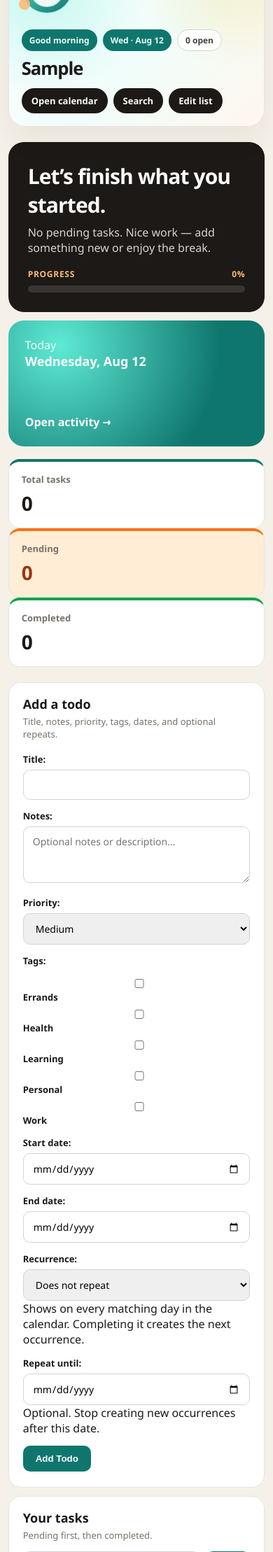
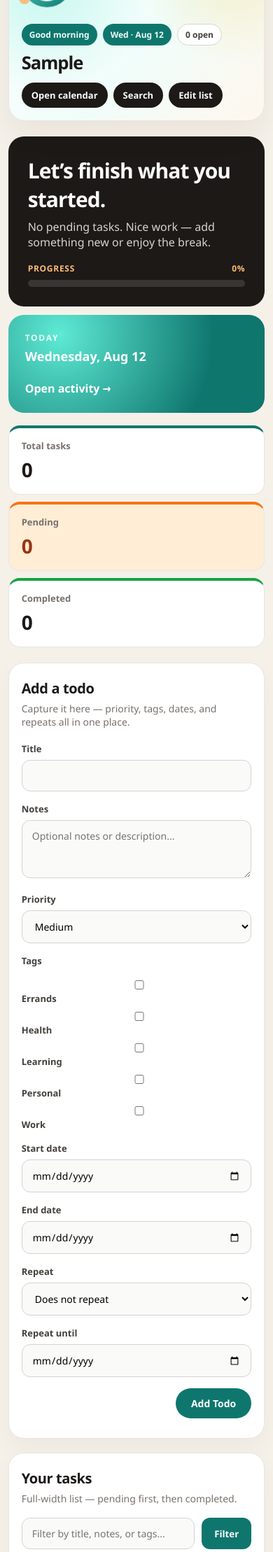
Before and after one commit to iqbalzamri07/djangotutorial, a Django app: page / in a window 390 px wide. Shown: the part 296-2514 px from the top of the page at 70% size. Run offline with Django 5.2, Linux system fonts and the light colour scheme; the visitor is signed in with stand-in values (Sample User, id 1); data comes from the database, SQL or seed files in the repository; data that the repository does not hold is empty.

Commit message:
Refactors CSS styles across multiple templates to improve layout consistency
Removes fixed width and max-width properties from various templates, allowing for more flexible and responsive design. Updates margin settings to enhance spacing and visual appeal. This change streamlines the styling approach and improves the overall user experience across the application.

```diff
--- a/blog/templates/blogs/blog.html
+++ b/blog/templates/blogs/blog.html
@@ -13,8 +13,6 @@
         }
 
         .wrap {
-            width: 94%;
-            max-width: 1080px;
             margin: 36px auto 70px;
         }
 
--- a/blog/templates/blogs/post_detail.html
+++ b/blog/templates/blogs/post_detail.html
@@ -13,8 +13,6 @@
         }
 
         .wrap {
-            width: 94%;
-            max-width: 1080px;
             margin: 36px auto 70px;
         }
 
--- a/todos/templates/accounts/login.html
+++ b/todos/templates/accounts/login.html
@@ -11,8 +11,6 @@
             font-family: "Segoe UI", Tahoma, sans-serif;
         }
         .page {
-            width: 94%;
-            max-width: 1080px;
             margin: 36px auto 70px;
         }
         .kicker {
--- a/todos/templates/accounts/profile.html
+++ b/todos/templates/accounts/profile.html
@@ -13,8 +13,6 @@
         }
 
         .container {
-            width: 94%;
-            max-width: 1080px;
             margin: 36px auto 70px;
         }
 
--- a/todos/templates/accounts/signup.html
+++ b/todos/templates/accounts/signup.html
@@ -11,8 +11,6 @@
             font-family: "Segoe UI", Tahoma, sans-serif;
         }
         .page {
-            width: 94%;
-            max-width: 1080px;
             margin: 36px auto 70px;
         }
         .kicker {
--- a/todos/templates/todos/_nav_styles.html
+++ b/todos/templates/todos/_nav_styles.html
@@ -19,10 +19,17 @@ body {
     backdrop-filter: blur(10px);
 }
 
-.site-nav-inner {
+.site-nav-inner,
+.container,
+.wrap,
+.page {
     width: 94%;
     max-width: 1120px;
-    margin: 0 auto;
+    margin-left: auto;
+    margin-right: auto;
+}
+
+.site-nav-inner {
     padding: 12px 0;
     display: flex;
     align-items: center;
--- a/todos/templates/todos/about.html
+++ b/todos/templates/todos/about.html
@@ -13,8 +13,6 @@
         }
 
         .wrap {
-            width: 94%;
-            max-width: 1080px;
             margin: 36px auto 70px;
         }
 
--- a/todos/templates/todos/activity.html
+++ b/todos/templates/todos/activity.html
@@ -9,8 +9,6 @@
         * { box-sizing: border-box; }
         body { font-family: "Segoe UI", Tahoma, sans-serif; }
         .container {
-            width: 94%;
-            max-width: 1120px;
             margin: 36px auto 70px;
         }
         .stats {
--- a/todos/templates/todos/calendar.html
+++ b/todos/templates/todos/calendar.html
@@ -17,8 +17,6 @@
         }
 
         .container {
-            width: 94%;
-            max-width: 1120px;
             margin: 40px auto 60px;
         }
 
--- a/todos/templates/todos/calendar_add.html
+++ b/todos/templates/todos/calendar_add.html
@@ -17,8 +17,6 @@
         }
 
         .container {
-            width: 92%;
-            max-width: 750px;
             margin: 55px auto;
         }
 
--- a/todos/templates/todos/delete.html
+++ b/todos/templates/todos/delete.html
@@ -21,8 +21,6 @@
     }
 
     .page {
-        width: 94%;
-        max-width: 1080px;
         margin: 36px auto 70px;
     }
 
--- a/todos/templates/todos/edit-todos.html
+++ b/todos/templates/todos/edit-todos.html
@@ -13,8 +13,6 @@
         }
 
         .container {
-            width: 94%;
-            max-width: 1120px;
             margin: 36px auto 70px;
         }
 
--- a/todos/templates/todos/edit.html
+++ b/todos/templates/todos/edit.html
@@ -13,8 +13,6 @@
         }
 
         .container {
-            width: 94%;
-            max-width: 680px;
             margin: 36px auto 70px;
         }
 
--- a/todos/templates/todos/home.html
+++ b/todos/templates/todos/home.html
@@ -13,9 +13,8 @@
         }
 
         .container {
-            width: 94%;
-            max-width: 1120px;
-            margin: 36px auto 70px;
+            margin-top: 28px;
+            margin-bottom: 70px;
         }
 
         .title-section h1 {
@@ -186,59 +185,62 @@
 
         .workspace {
             display: grid;
-            grid-template-columns: 0.9fr 1.1fr;
-            gap: 16px;
+            gap: 20px;
         }
 
         .panel {
             background: #fff;
             border: 1px solid #e7e5e4;
-            border-radius: 18px;
+            border-radius: 22px;
             overflow: hidden;
+            box-shadow: 0 12px 32px rgba(28, 25, 23, 0.04);
         }
 
         .panel-head {
-            padding: 18px 20px 0;
+            padding: 22px 28px 0;
         }
 
         .panel-head h3 {
             margin: 0;
-            font-size: 18px;
+            font-size: 20px;
+            letter-spacing: -0.02em;
         }
 
         .panel-head p {
-            margin: 4px 0 0;
+            margin: 6px 0 0;
             color: #78716c;
-            font-size: 13px;
+            font-size: 14px;
         }
 
         .task-search {
             display: flex;
-            gap: 8px;
-            padding: 14px 20px 0;
+            gap: 10px;
+            padding: 18px 28px 0;
         }
 
         .task-search input {
             flex: 1;
-            padding: 10px 12px;
+            padding: 12px 14px;
             border: 1px solid #d6d3d1;
-            border-radius: 10px;
+            border-radius: 12px;
             font-family: inherit;
             font-size: 14px;
+            background: #fafaf9;
         }
 
         .task-search input:focus {
             outline: none;
             border-color: #0f766e;
+            background: #fff;
             box-shadow: 0 0 0 3px rgba(15, 118, 110, 0.15);
         }
 
         .task-search button {
-            padding: 10px 14px;
+            padding: 12px 18px;
             background: #0f766e;
             color: #fff;
             border: none;
-            border-radius: 10px;
+            border-radius: 12px;
             font-family: inherit;
             font-weight: 800;
             cursor: pointer;
@@ -291,27 +293,29 @@
         }
 
         .todo-form {
-            padding: 18px 20px 22px;
+            padding: 20px 28px 28px;
         }
 
-        .todo-form p { margin: 0 0 14px; }
+        .todo-form p { margin: 0 0 16px; }
 
         .todo-form label {
             display: block;
-            margin-bottom: 6px;
+            margin-bottom: 7px;
             font-size: 13px;
             font-weight: 800;
+            color: #44403c;
         }
 
         .todo-form input,
         .todo-form select,
         .todo-form textarea {
             width: 100%;
-            padding: 11px 13px;
+            padding: 12px 14px;
             border: 1px solid #d6d3d1;
-            border-radius: 10px;
+            border-radius: 12px;
             font-family: inherit;
             font-size: 14px;
+            background: #fafaf9;
         }
 
         .todo-form input:focus,
@@ -319,7 +323,49 @@
         .todo-form textarea:focus {
             outline: none;
             border-color: #0f766e;
+            background: #fff;
             box-shadow: 0 0 0 3px rgba(15, 118, 110, 0.15);
+        }
+
+        .todo-form ul {
+            list-style: none;
+            margin: 0;
+            padding: 0;
+            display: flex;
+            flex-wrap: wrap;
+            gap: 10px 16px;
+        }
+
+        .todo-form ul li {
+            display: inline-flex;
+            align-items: center;
+            gap: 6px;
+        }
+
+        .todo-form ul label {
+            margin: 0;
+            font-weight: 700;
+            font-size: 13px;
+        }
+
+        .todo-form ul input {
+            width: auto;
+            padding: 0;
+        }
+
+        .form-grid {
+            display: grid;
+            grid-template-columns: 1.2fr 0.8fr;
+            gap: 18px 22px;
+            align-items: start;
+        }
+
+        .form-grid .span-2 { grid-column: 1 / -1; }
+
+        .form-pair {
+            display: grid;
+            grid-template-columns: 1fr 1fr;
+            gap: 14px;
         }
 
         .repeat-pill {
@@ -337,23 +383,40 @@
             border: none;
             background: #0f766e;
             color: #fff;
-            border-radius: 10px;
-            padding: 11px 18px;
+            border-radius: 999px;
+            padding: 12px 22px;
             font-weight: 800;
             cursor: pointer;
+            font-family: inherit;
+            font-size: 14px;
+        }
+
+        .add-button:hover {
+            background: #115e59;
+        }
+
+        .form-actions {
+            display: flex;
+            justify-content: flex-end;
+            margin-top: 4px;
         }
 
         .task-list {
-            padding: 8px 12px 16px;
+            padding: 12px 18px 20px;
         }
 
         .task-row {
             display: grid;
             grid-template-columns: 28px 1fr auto;
-            gap: 10px;
-            align-items: center;
-            padding: 12px 10px;
+            gap: 14px;
+            align-items: start;
+            padding: 16px 12px;
             border-bottom: 1px solid #f5f5f4;
+            border-radius: 12px;
+        }
+
+        .task-row:hover {
+            background: #fafaf9;
         }
 
         .task-row:last-child { border-bottom: none; }
@@ -457,13 +522,23 @@
 
         .empty {
             text-align: center;
-            padding: 40px 16px;
+            padding: 48px 16px;
             color: #78716c;
         }
 
+        .kicker {
+            margin: 0 0 6px;
+            font-size: 12px;
+            font-weight: 800;
+            letter-spacing: 0.14em;
+            text-transform: uppercase;
+        }
+
         @media (max-width: 860px) {
-            .hero, .workspace, .stats { display: block; }
-            .hero-side, .panel { margin-top: 12px; }
+            .hero, .stats, .form-grid, .form-pair { display: block; }
+            .hero-side { margin-top: 12px; min-height: 140px; }
+            .stat-card { margin-bottom: 10px; }
+            .todo-form, .panel-head, .task-search, .filters { padding-left: 18px; padding-right: 18px; }
         }
     </style>
 </head>
@@ -536,28 +611,82 @@
     </div>
 
     <div class="workspace">
-        <div class="panel">
+        <div class="panel composer">
             <div class="panel-head">
                 <h3>Add a todo</h3>
-                <p>Title, notes, priority, tags, dates, and optional repeats.</p>
+                <p>Capture it here — priority, tags, dates, and repeats all in one place.</p>
             </div>
             <div class="todo-form">
                 <form method="POST">
                     {% csrf_token %}
-                    {{ form.as_p }}
-                    <button type="submit" class="add-button">Add Todo</button>
+                    <div class="form-grid">
+                        <p class="span-2">
+                            <label for="{{ form.title.id_for_label }}">Title</label>
+                            {{ form.title }}
+                            {{ form.title.errors }}
+                        </p>
+                        <p class="span-2">
+                            <label for="{{ form.notes.id_for_label }}">Notes</label>
+                            {{ form.notes }}
+                            {{ form.notes.errors }}
+                        </p>
+                        <div>
+                            <p>
+                                <label for="{{ form.priority.id_for_label }}">Priority</label>
+                                {{ form.priority }}
+                                {{ form.priority.errors }}
+                            </p>
+                            <p>
+                                <label>Tags</label>
+                                {{ form.tags }}
+                                {{ form.tags.errors }}
+                            </p>
+                        </div>
+                        <div>
+                            <div class="form-pair">
+                                <p>
+                                    <label for="{{ form.start_date.id_for_label }}">Start date</label>
+                                    {{ form.start_date }}
+                                    {{ form.start_date.errors }}
+                                </p>
+                                <p>
+                                    <label for="{{ form.end_date.id_for_label }}">End date</label>
+                                    {{ form.end_date }}
+                                    {{ form.end_date.errors }}
+                                </p>
+                            </div>
+                            <div class="form-pair">
+                                <p>
+                                    <label for="{{ form.recurrence.id_for_label }}">Repeat</label>
+                                    {{ form.recurrence }}
+                                    {{ form.recurrence.errors }}
+                                </p>
+                                <p>
+                                    <label for="{{ form.recurrence_until.id_for_label }}">Repeat until</label>
+                                    {{ form.recurrence_until }}
+                                    {{ form.recurrence_until.errors }}
+                                </p>
+                            </div>
+                        </div>
+                        {% if form.non_field_errors %}
+                            <div class="span-2">{{ form.non_field_errors }}</div>
+                        {% endif %}
+                        <div class="span-2 form-actions">
+                            <button type="submit" class="add-button">Add Todo</button>
+                        </div>
+                    </div>
                 </form>
             </div>
         </div>
 
-        <div class="panel">
+        <div class="panel tasks-panel">
             <div class="panel-head">
                 <h3>Your tasks</h3>
                 <p>
                     {% if filters_active %}
                         Showing {{ result_count }} of {{ total_tasks }} task{{ total_tasks|pluralize }}.
                     {% else %}
-                        Pending first, then completed.
+                        Full-width list — pending first, then completed.
                     {% endif %}
                 </p>
             </div>
@@ -573,16 +702,16 @@
             <div class="filters">
                 <div class="filter-row">
                     <span class="filter-label">Status</span>
-                    <a class="chip {% if status == 'all' %}active{% endif %}" href="?q={{ query|urlencode }}&status=all&when={{ when }}&sort={{ sort }}">All</a>
-                    <a class="chip {% if status == 'pending' %}active{% endif %}" href="?q={{ query|urlencode }}&status=pending&when={{ when }}&sort={{ sort }}">Pending</a>
-                    <a class="chip {% if status == 'completed' %}active{% endif %}" href="?q={{ query|urlencode }}&status=completed&when={{ when }}&sort={{ sort }}">Done</a>
+                    <a class="chip {% if status == 'all' %}active{% endif %}" href="?q={{ query|urlencode }}&status=all&when={{ when }}&sort={{ sort }}&priority={{ priority }}&tag={{ tag }}">All</a>
+                    <a class="chip {% if status == 'pending' %}active{% endif %}" href="?q={{ query|urlencode }}&status=pending&when={{ when }}&sort={{ sort }}&priority={{ priority }}&tag={{ tag }}">Pending</a>
+                    <a class="chip {% if status == 'completed' %}active{% endif %}" href="?q={{ query|urlencode }}&status=completed&when={{ when }}&sort={{ sort }}&priority={{ priority }}&tag={{ tag }}">Done</a>
                 </div>
                 <div class="filter-row">
                     <span class="filter-label">When</span>
-                    <a class="chip {% if when == 'all' %}active{% endif %}" href="?q={{ query|urlencode }}&status={{ status }}&when=all&sort={{ sort }}">Any</a>
-                    <a class="chip {% if when == 'today' %}active{% endif %}" href="?q={{ query|urlencode }}&status={{ status }}&when=today&sort={{ sort }}">Today</a>
-                    <a class="chip {% if when == 'week' %}active{% endif %}" href="?q={{ query|urlencode }}&status={{ status }}&when=week&sort={{ sort }}">Week</a>
-                    <a class="chip {% if when == 'month' %}active{% endif %}" href="?q={{ query|urlencode }}&status={{ status }}&when=month&sort={{ sort }}">Month</a>
+                    <a class="chip {% if when == 'all' %}active{% endif %}" href="?q={{ query|urlencode }}&status={{ status }}&when=all&sort={{ sort }}&priority={{ priority }}&tag={{ tag }}">Any</a>
+                    <a class="chip {% if when == 'today' %}active{% endif %}" href="?q={{ query|urlencode }}&status={{ status }}&when=today&sort={{ sort }}&priority={{ priority }}&tag={{ tag }}">Today</a>
+                    <a class="chip {% if when == 'week' %}active{% endif %}" href="?q={{ query|urlencode }}&status={{ status }}&when=week&sort={{ sort }}&priority={{ priority }}&tag={{ tag }}">Week</a>
+                    <a class="chip {% if when == 'month' %}active{% endif %}" href="?q={{ query|urlencode }}&status={{ status }}&when=month&sort={{ sort }}&priority={{ priority }}&tag={{ tag }}">Month</a>
                     <a class="chip {% if when == 'upcoming' %}active{% endif %}" href="?q={{ query|urlencode }}&status={{ status }}&when=upcoming&sort={{ sort }}&priority={{ priority }}&tag={{ tag }}">Upcoming</a>
                     <a class="chip {% if when == 'due_soon' %}active{% endif %}" href="?q={{ query|urlencode }}&status={{ status }}&when=due_soon&sort={{ sort }}&priority={{ priority }}&tag={{ tag }}">Due soon</a>
                     <a class="chip {% if when == 'undated' %}active{% endif %}" href="?q={{ query|urlencode }}&status={{ status }}&when=undated&sort={{ sort }}&priority={{ priority }}&tag={{ tag }}">No dates</a>
@@ -657,7 +786,7 @@
                             <p>Clear filters or try another title.</p>
                         {% else %}
                             <div><strong>No tasks yet</strong></div>
-                            <p>Add your first one on the left.</p>
+                            <p>Add your first one in the composer above.</p>
                         {% endif %}
                     </div>
                 {% endfor %}
--- a/todos/templates/todos/search.html
+++ b/todos/templates/todos/search.html
@@ -13,8 +13,6 @@
         }
 
         .container {
-            width: 94%;
-            max-width: 1080px;
             margin: 32px auto 80px;
         }
 
```
Also changed, not shown: other parts of todos/templates/todos/home.html (+19 -17 lines).
